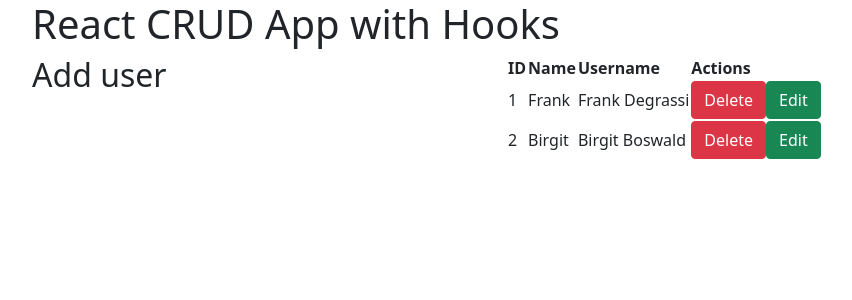
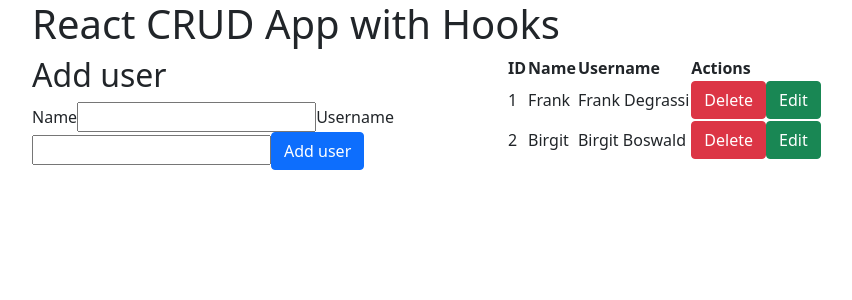
Before and after one commit to HemantKhinchiProjects/react-CRUD, a React (Create React App) app: page / in a window 1280 px wide. Shown: the top 300 px of the page, without its empty margins (50-902 px from the left). Built offline with nearby package versions, Linux system fonts and the light colour scheme.

Commit message:
2 files modified, 2 added

```diff
--- a/src/App.js
+++ b/src/App.js
@@ -2,17 +2,43 @@ import React, { useState } from 'react';
 import './style.css';
 import userList from './Data.js';
 import UserTable from './tables/UserTable';
+import AddUserForm from './forms/AddUserForm';
 export default function App() {
   const [users, setUsers] = useState(userList);
+  const addUser = (user) => {
+    user.id = users.length + 1;
+    setUsers(...users, user);
+  };
+  const deleteUser = (id) => setUsers(users.filter((user) => user.id !== id));
+  const [editing, setEditing] = useState(false);
+
+  const initialUser = { id: null, name: '', username: '' };
+
+  const [currentUser, setCurrentUser] = useState(initialUser);
+  const editUser = (id, user) => {
+    setEditing(true);
+    setCurrentUser(user);
+  };
+  const updateUser = (newUser) => {
+    setUsers(
+      users.map((user) => (user.id === currentUser.id ? newUser : user))
+    );
+  };
+
   return (
     <div className="container">
       <h1>React CRUD App with Hooks</h1>
       <div className="row">
         <div className="col-5">
           <h2>Add user</h2>
+          <AddUserForm addUser={addUser} />
         </div>
         <div className="col-7">
-          <UserTable users={users} />
+          <UserTable
+            users={users}
+            deleteUser={deleteUser}
+            editUser={editUser}
+          />
         </div>
       </div>
     </div>
--- /dev/null
+++ b/src/forms/AddUserForm.js
@@ -0,0 +1,39 @@
+import React, { useState } from 'react';
+const AddUserForm = (props) => {
+  const initUser = { id: null, name: '', username: '' };
+  const [user, setUser] = useState(initUser);
+  const handleChange = (e) => {
+    const { name, value } = e.target;
+    setUser({ ...user, [name]: value });
+  };
+  const handleSubmit = (e) => {
+    e.preventDefault();
+    if (user.name && user.username) {
+      handleChange(e, props.addUser(user));
+    }
+  };
+  return (
+    <form>
+      <label>Name</label>
+      <input
+        className="u-full-width"
+        type="text"
+        name="name"
+        value={user.name}
+        onChange={handleChange}
+      />
+      <label>Username</label>
+      <input
+        className="u-full-width"
+        type="text"
+        name="username"
+        value={user.username}
+        onChange={handleChange}
+      />
+      <button className="btn btn-primary mt" type="submit" onClick={handleSubmit}>
+        Add user
+      </button>
+    </form>
+  );
+};
+export default AddUserForm;
--- a/src/tables/UserTable.js
+++ b/src/tables/UserTable.js
@@ -21,7 +21,11 @@ const UserTable = (props) => {
                 <td>{name}</td>
                 <td>{username}</td>
                 <td>
-                  <button type="button" className="btn btn-danger">
+                  <button
+                    type="button"
+                    className="btn btn-danger"
+                    onClick={() => props.deleteUser(id)}
+                  >
                     Delete
                   </button>
                   <button className="btn btn-success">Edit</button>
```
Also changed, not shown: src/forms/EditUserForm.js (added, +42 -0 lines).
